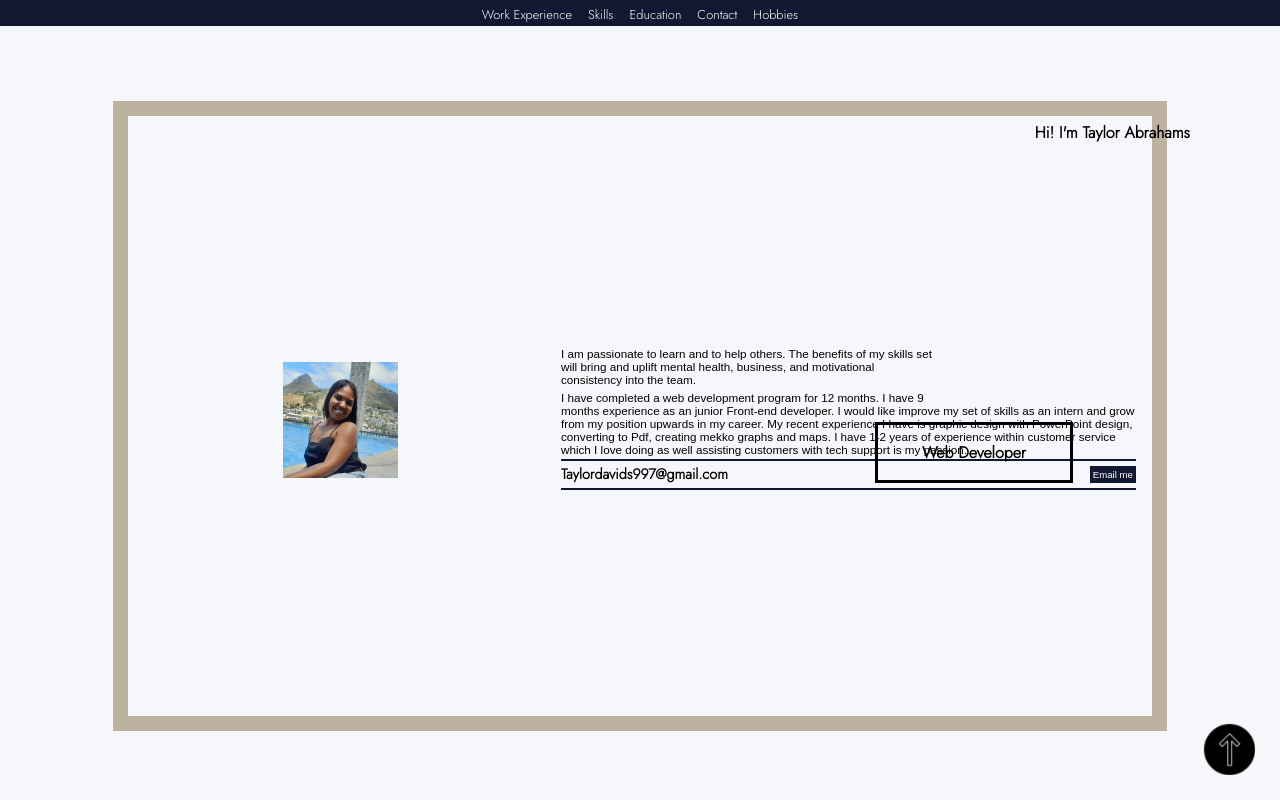
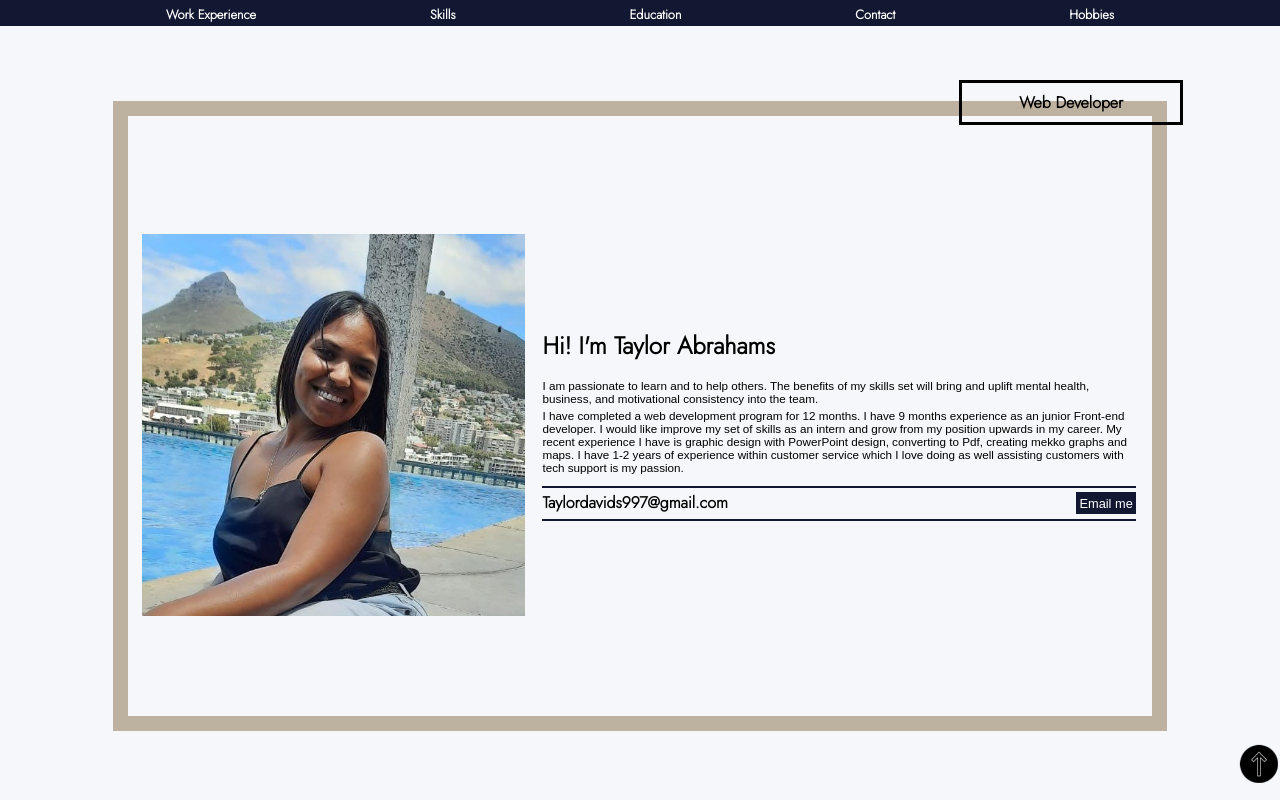
Before and after one commit to taylordavids1021/TAYABRA277_FTOW2306_GroupA_TaylorAbrahams_ITW_Digital-Resume, a plain HTML site: page index.html in a window 1280 px wide. Shown: the top 800 px of the page. Drawn offline with Linux system fonts and the light colour scheme.

Commit message:
responsiveness for tablet header, navbar and main

```diff
--- a/CSS/style.css
+++ b/CSS/style.css
@@ -77,9 +77,9 @@
     }
     .hi {
         position: absolute;
-        top: 110px;
-        right: 90px;
-        font-size: 1rem;
+        top: 121px;
+        right: 66px;
+        font-size: 1.2rem;
     }
     main p {
         font-size: 0.73rem;
@@ -141,6 +141,7 @@
     }
     a {
         font-size: 0.8rem;
+        font-weight: 600;
         text-decoration: none;
         color: white;
     }
@@ -193,45 +194,64 @@
     }
     .hobby img {
         width: 50%;
-        margin: 0rem 2rem;
+        margin: 0rem 2rem 1rem;
     }
 }
 /*--------------------------------------------------------  RESPONSIVENESS FOR TABLET -------------------------------------------------------*/
 @media only screen and (min-width:  768px){
+    nav ul {
+        justify-content: space-evenly;
+    }
     .animation {
         display: grid;
         grid-template-columns: auto auto auto auto;
     }
     picture {
-        padding: 1rem;
+        /* padding: 1rem; */
         display: flex;
         justify-content: center;
         align-items: center;
     }
+    img {
+        width: 100%;
+        margin-left: 0.8rem;
+        margin-top: 18px;
+    }
     .title {
-        display: flex;
-        align-items: center;
-        justify-content: center;
+        position: absolute;
+        top: 80px;
+        right: 97px;
         text-align: center;
-        align-items: center;
-        padding: 1rem 0;
+        padding: 0.5rem 0;
         margin: 0;
         border: solid;
-        width: 15vw;
+        width: 17vw;
         border-color: black;
-        position: relative;
-        float: right;
-        bottom: 10px;
+    }
+    .hi {
+        position: revert;
+        top: 121px;
+        right: 66px;
+        font-size: 1.5rem;
+    }
+    .email {
+        margin-top: 0.7rem;
+    }
+    .email p {
+        font-size: 1rem;
+    }
+    button {
+        font-size: 0.8rem;
     }
     .up {
-        width: 4%;
+        width: 3%;
         position: fixed;
-        right: 25px;
-        bottom: 25px;
+        right: 2px;
+        bottom: 17px;
     }
     .skills-expertise {
         display: grid;
-        grid-template-columns: 1fr 1fr;
+        grid-template-columns: 1fr;
     }
     footer {
         display: grid;
```
